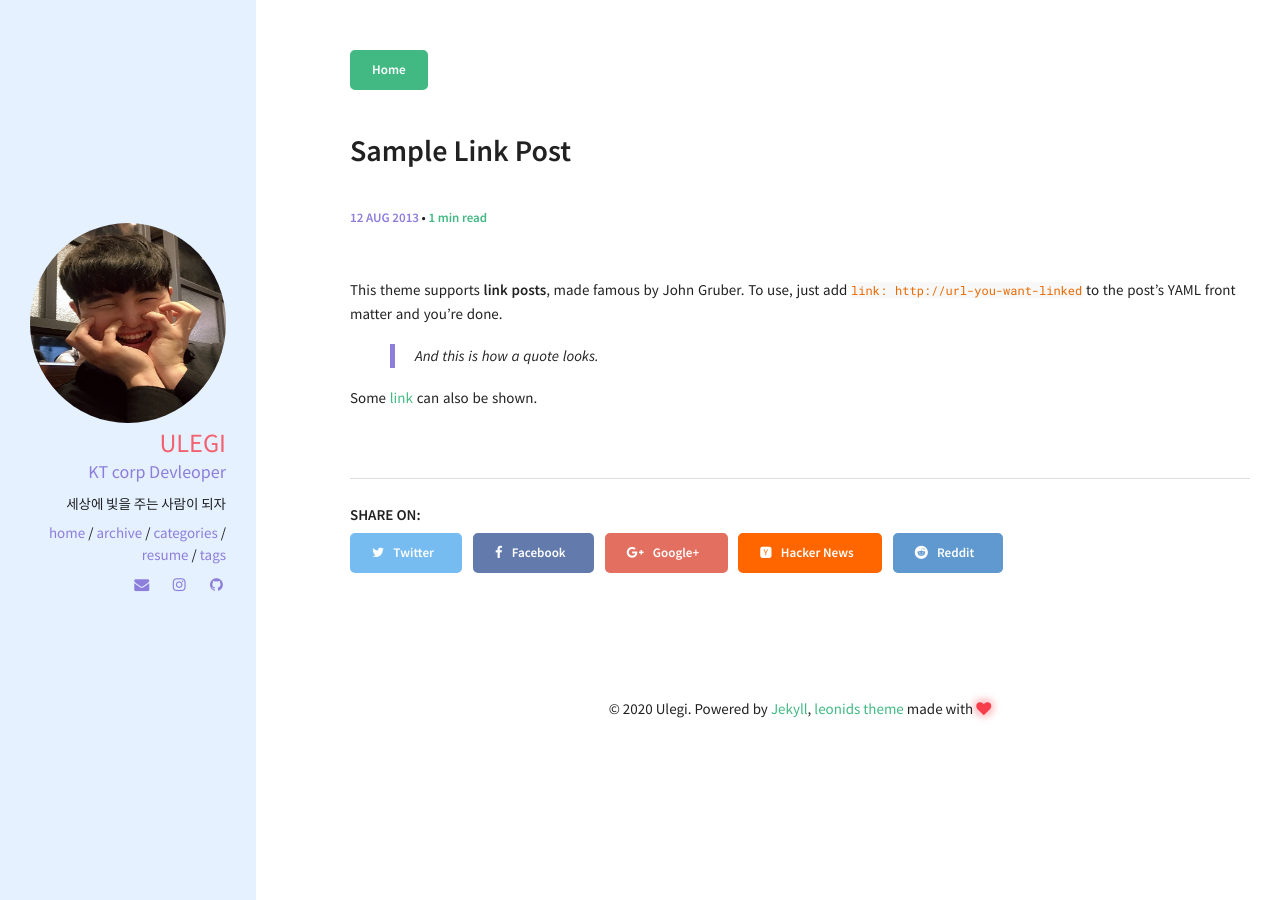
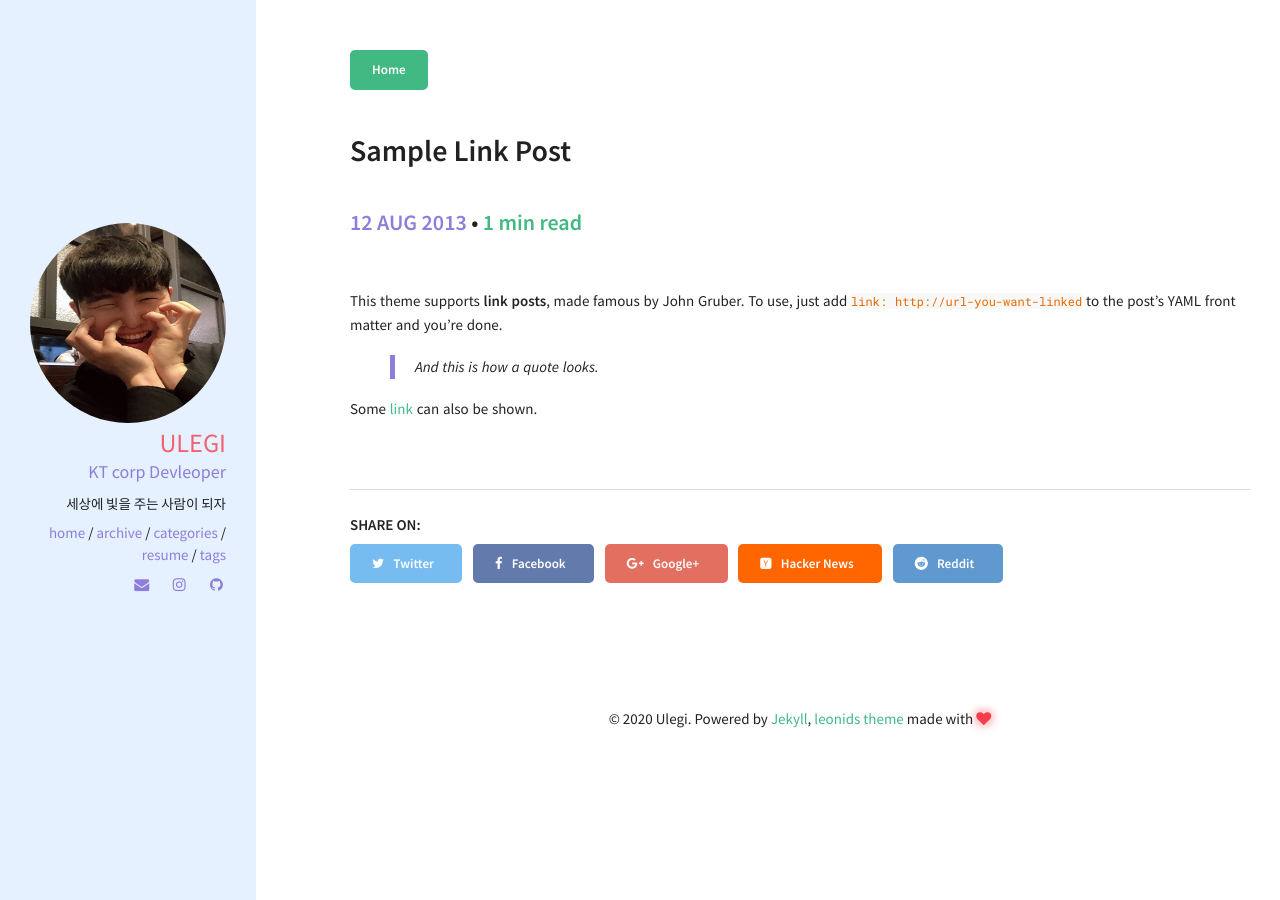
Before and after one commit to Ulegi/Ulegi.github.io, a Jekyll site: the page built from _posts/2013-08-12-sample-link-post.md, in a window 1280 px wide. Built offline with Jekyll 4.4.1, drawn with Linux system fonts in a browser that asks for light colours.

Commit message:
font size changed

```diff
--- a/_sass/pages/_post.scss
+++ b/_sass/pages/_post.scss
@@ -61,7 +61,7 @@ section.post {
 
 // Post meta
 .post-meta {
-  font-size: 13px;
+  font-size: 22px;
   font-weight: bold;
 	.post-date {
 		color: $secondary;
```
